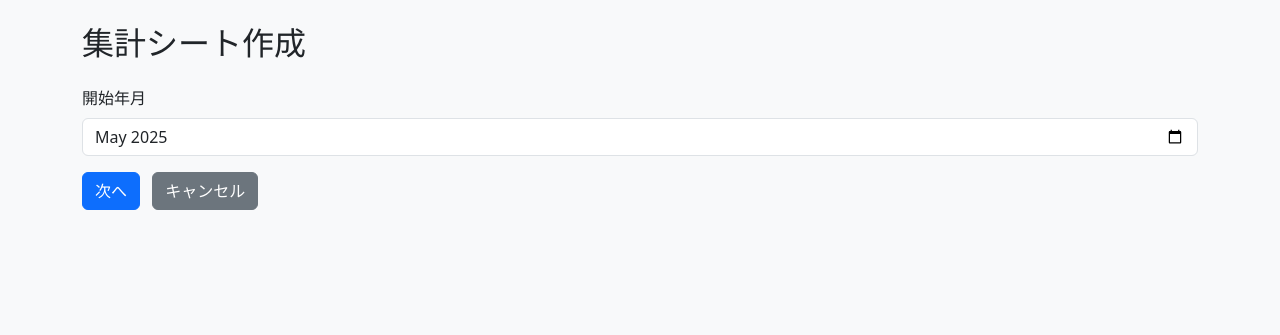
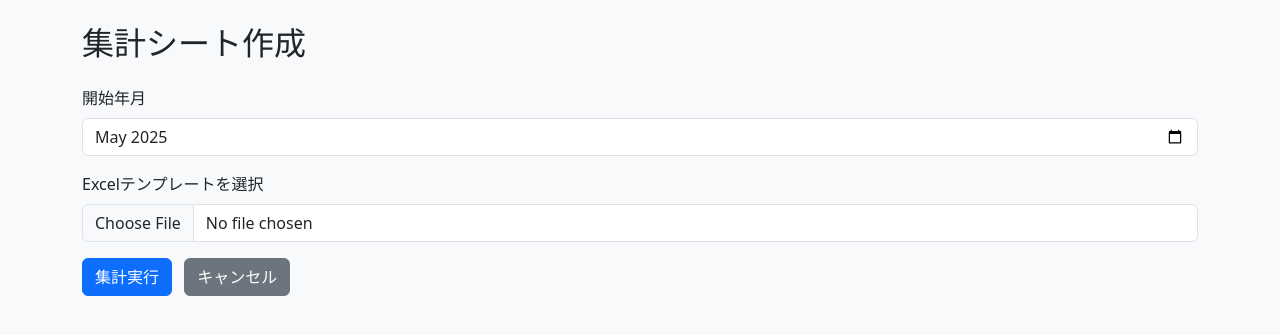
Before and after one commit to ryota-suzuki-sampo/flask-demo-app, a Flask app: page /aggregate_start in a window 1280 px wide. Shown: the part 57-392 px from the top of the page. Run offline with Flask 3, Linux system fonts and the light colour scheme; the visitor is signed in with stand-in values (Sample User, id 1); some libraries are stand-ins or nearby versions.

Commit message:
Sum Sheet Support

```diff
--- a/app/main.py
+++ b/app/main.py
@@ -325,24 +325,28 @@ def change_password():
 @app.route('/aggregate_start', methods=['GET'])
 @login_required
 def aggregate_start():
-    # 当月を渡す
     now = datetime.now()
     return render_template('aggregate_start.html', now=now)
 
-@app.route('/aggregate_confirm', methods=['GET'])
+@app.route('/export_aggregated_excel', methods=['POST'])
 @login_required
-def aggregate_confirm():
-    # ユーザーが選択した年月を取得
-    start_month = request.args.get('start_month')  # 例: "2025-05"
-    if not start_month:
+def export_aggregated_excel():
+    # フォームデータ取得
+    start_month   = request.form['start_month']      # "2025-05"
+    template_file = request.files['template_file']   # ファイルStorage
+    ship_ids      = request.form.getlist('ship_ids') # ['7','12',...]
+
+    if not ship_ids:
         return redirect(url_for('aggregate_start'))
 
-    # TODO: 次の画面で ship_ids を hidden で渡すか、localStorage から取得して
-    # 集計条件画面 (/export_aggregated_excel) にリダイレクトさせる実装を行います。
-    return render_template(
-        'aggregate_confirm.html',
-        start_month=start_month
-    )
+    # （ここに集計ロジック→openpyxl でテンプレートに書き込み→BytesIOで保存→send_file ）
+    # 例:
+    # wb = load_workbook(template_file)
+    # ws = wb.active
+    # ... 集計して書き込み ...
+    # buf = BytesIO()
+    # wb.save(buf); buf.seek(0)
+    # return send_file(buf, ...)
 
 if __name__ == "__main__":
     print("Starting app on port 5000...")
--- a/app/templates/aggregate_start.html
+++ b/app/templates/aggregate_start.html
@@ -2,7 +2,7 @@
 <html lang="ja">
 <head>
   <meta charset="UTF-8">
-  <title>集計シート作成 – 開始年月選択</title>
+  <title>集計シート作成</title>
   <link href="https://cdn.jsdelivr.net/npm/bootstrap@5.3.3/dist/css/bootstrap.min.css" rel="stylesheet">
 </head>
 <body class="bg-light">
@@ -15,10 +15,15 @@
 <div class="container">
   <h2 class="mb-4">集計シート作成</h2>
 
-  <form method="get" action="/aggregate_confirm">
+  <!-- ① start_month と template_file を同一フォームにまとめる -->
+  <form
+    method="post"
+    action="/export_aggregated_excel"
+    enctype="multipart/form-data"
+  >
+    <!-- 開始年月 -->
     <div class="mb-3">
       <label for="start_month" class="form-label">開始年月</label>
-      <!-- 当月をデフォルトに設定 -->
       <input
         type="month"
         class="form-control"
@@ -29,9 +34,47 @@
       >
     </div>
 
-    <button type="submit" class="btn btn-primary">次へ</button>
+    <!-- テンプレートファイル -->
+    <div class="mb-3">
+      <label for="template_file" class="form-label">Excelテンプレートを選択</label>
+      <input
+        type="file"
+        class="form-control"
+        id="template_file"
+        name="template_file"
+        accept=".xlsx,.xls"
+        required
+      >
+    </div>
+
+    <!-- ship_ids は localStorage から hidden input で追加 -->
+    <button type="submit" class="btn btn-primary">集計実行</button>
     <a href="/ships" class="btn btn-secondary ms-2">キャンセル</a>
   </form>
 </div>
+
+<script>
+  // フォーム送信時に ship_ids を hidden input で追加
+  document.querySelector('form').addEventListener('submit', function(e) {
+    // 既存の hidden をクリア
+    this.querySelectorAll('input[name="ship_ids"]').forEach(el => el.remove());
+
+    // localStorage から選択済みIDを取得
+    const selectedIds = JSON.parse(localStorage.getItem('selectedShipIds') || '[]');
+    selectedIds.forEach(id => {
+      const inp = document.createElement('input');
+      inp.type = 'hidden';
+      inp.name = 'ship_ids';
+      inp.value = id;
+      this.appendChild(inp);
+    });
+
+    // ship_ids が空なら送信を止める（任意）
+    if (selectedIds.length === 0) {
+      e.preventDefault();
+      alert('まず船舶を選択してください。');
+    }
+  });
+</script>
 </body>
 </html>
```
